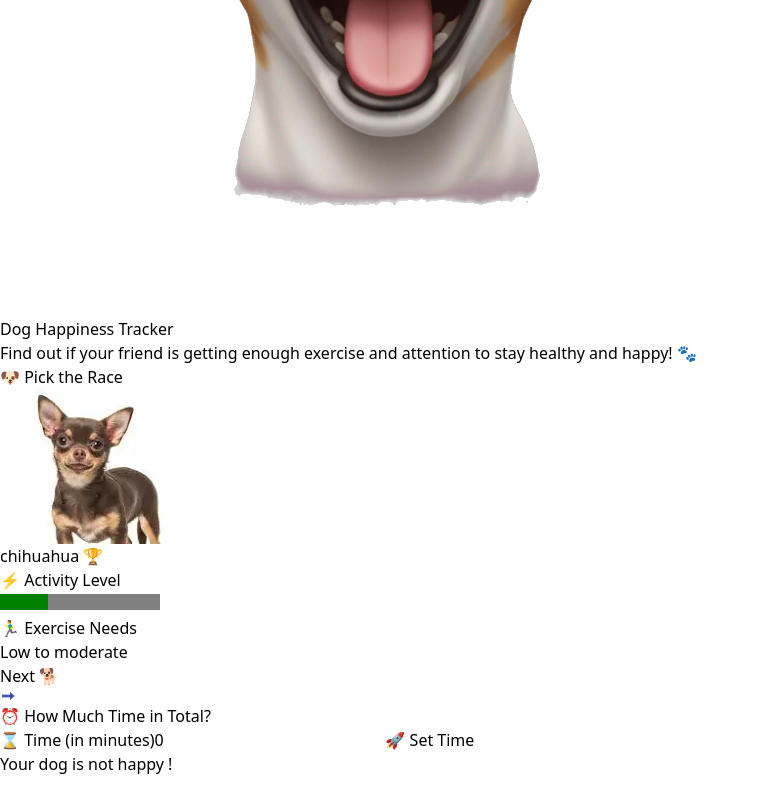
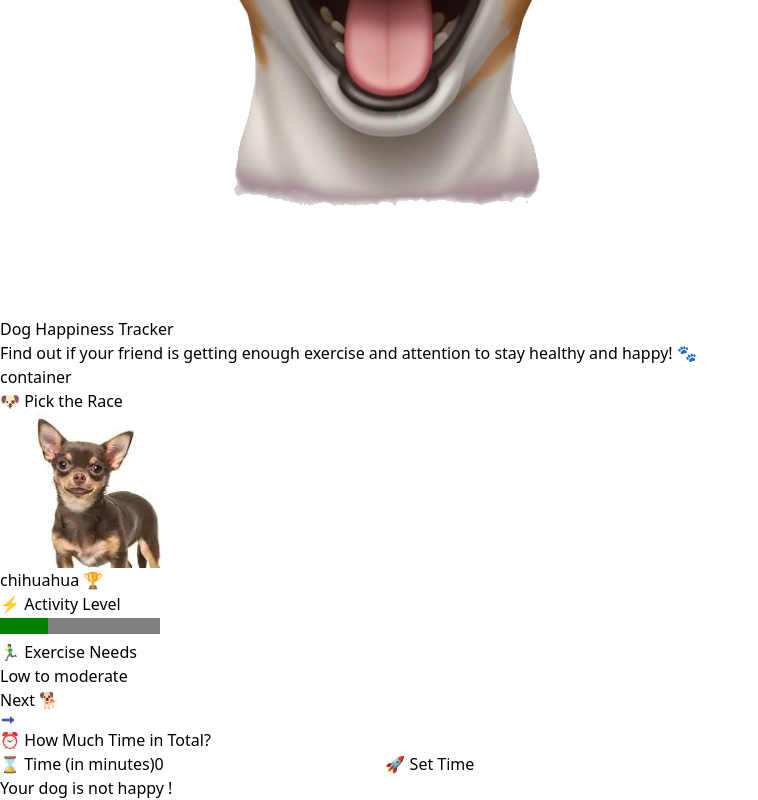
Before and after one commit to Giorgiod91/IsMyDogHappy, a Next.js app: page / in a window 1280 px wide. Shown: the part 451-1251 px from the top of the page, without its empty margins (0-758 px from the left). Before the commit the page ends 1227 px from the top, so only its background shows below. Built offline with nearby package versions, Linux system fonts and the light colour scheme.

Commit message:
fixed happy state logic

```diff
--- a/src/app/HelperFunctions/Calculate.ts
+++ b/src/app/HelperFunctions/Calculate.ts
@@ -3,18 +3,18 @@ import { useState } from "react";
 import { DogRaces } from "../utils/DogRace";
 
 const difference = (
-  DogRaces: any[],
+  DogRaces: {
+    name: string;
+    need: number;
+    img: string;
+    activity_level: number;
+    exercise_needs: string;
+  }[],
   time: number,
   setHappy: (isHappy: boolean) => void,
 ) => {
-  DogRaces.forEach((dog) => {
-    if (time > dog.need) {
-      setHappy(true);
-      console.log("your dog is happy !");
-    } else {
-      console.log("your dog is happy !");
-    }
-  });
+  const isHappy = DogRaces.some((dog) => time > dog.need);
+  setHappy(isHappy);
 };
 
 export default difference;
--- a/src/app/components/LandingPage.tsx
+++ b/src/app/components/LandingPage.tsx
@@ -1,6 +1,7 @@
 import React from "react";
 import DogRace from "./DogRace";
 import TimeToMove from "./TimeToMove";
+import StateContainer from "./StateContainer";
 
 type Props = {};
 
@@ -19,8 +20,7 @@ function LandingPage({}: Props) {
         healthy and happy! 🐾{" "}
       </p>
       <div className="md:grid-row-2 grid space-y-4 md:grid-cols-2 md:gap-6 md:space-y-0">
-        <DogRace />
-        <TimeToMove />
+        <StateContainer />
       </div>
     </div>
   );
--- /dev/null
+++ b/src/app/components/StateContainer.tsx
@@ -0,0 +1,19 @@
+"use client";
+import React, { useState } from "react";
+import DogRace from "./DogRace";
+import TimeToMove from "./TimeToMove";
+
+type Props = {};
+
+function StateContainer({}: Props) {
+  const [currentIndex, setCurrentIndex] = useState(0);
+  return (
+    <div className="flex flex-row">
+      <h1>container</h1>
+      <DogRace />
+      <TimeToMove />
+    </div>
+  );
+}
+
+export default StateContainer;
```
